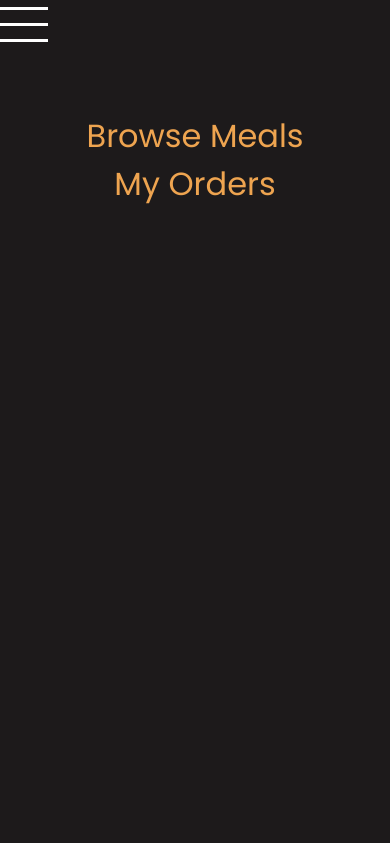
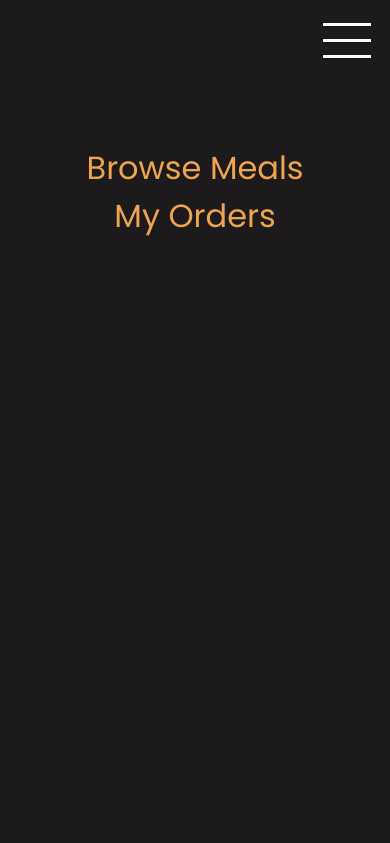
Before and after one commit to mikhail-w/web-food, a plain HTML site: page index.html in a window 390 px wide. Both pictures are taken after a click on the link 334 px from the left and 40 px from the top of the page. Shown: the top 843 px of the page. Drawn offline with Linux system fonts and the light colour scheme; a web font is replaced by a local one.

Commit message:
enable menu bar toggle

```diff
--- a/index.html
+++ b/index.html
@@ -58,6 +58,7 @@
             class="side-drawer"
             id="side-drawer"
         >
+            <header>
                 <a
                     href="#"
                     class="menu-btn"
@@ -66,6 +67,7 @@
                     <span></span>
                     <span></span>
                 </a>
+            </header>
             <nav>
                 <ul>
                     <li>
--- a/styles/style.css
+++ b/styles/style.css
@@ -9,13 +9,13 @@ a {
     text-decoration: none;
 }
 
-header {
+.main-header {
     height: 5rem;
     display: flex;
     justify-content: space-between;
     align-items: center;
     background-color: rgb(32, 31, 31);
-    padding: 0px 5%;
+    padding: 0 5%;
 }
 
 .logo a {
@@ -32,6 +32,7 @@ header {
     display: flex;
     flex-direction: column;
     justify-content: space-around;
+    display: none;
 }
 
 .menu-btn span {
@@ -77,12 +78,14 @@ header {
 
 .side-drawer:target {
     display: block;
-    /*
-    width: 100%;
-    height: 100%;
+}
+
+.side-drawer header {
+    height: 5rem;
     display: flex;
+    justify-content: flex-end;
     align-items: center;
-    justify-content: center; */
+    padding: 0 5%;
 }
 
 .side-drawer ul {
@@ -161,6 +164,10 @@ h1 {
         display: none;
     }
 
+    .menu-btn {
+        display: flex;
+    }
+
     h1 {
         font-size: 1.5rem;
     }
```
Lines whose indentation alone changed are shown as unchanged.
